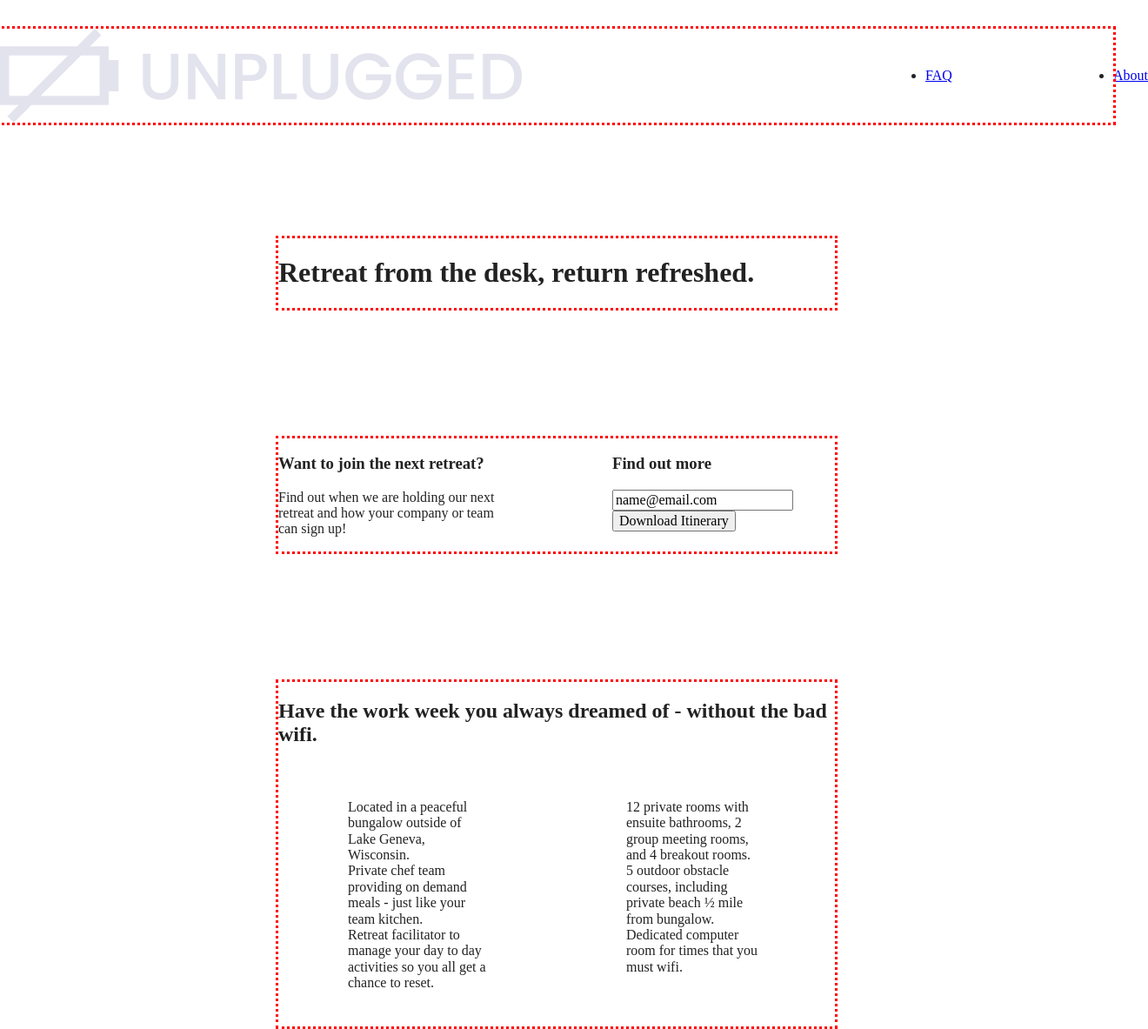
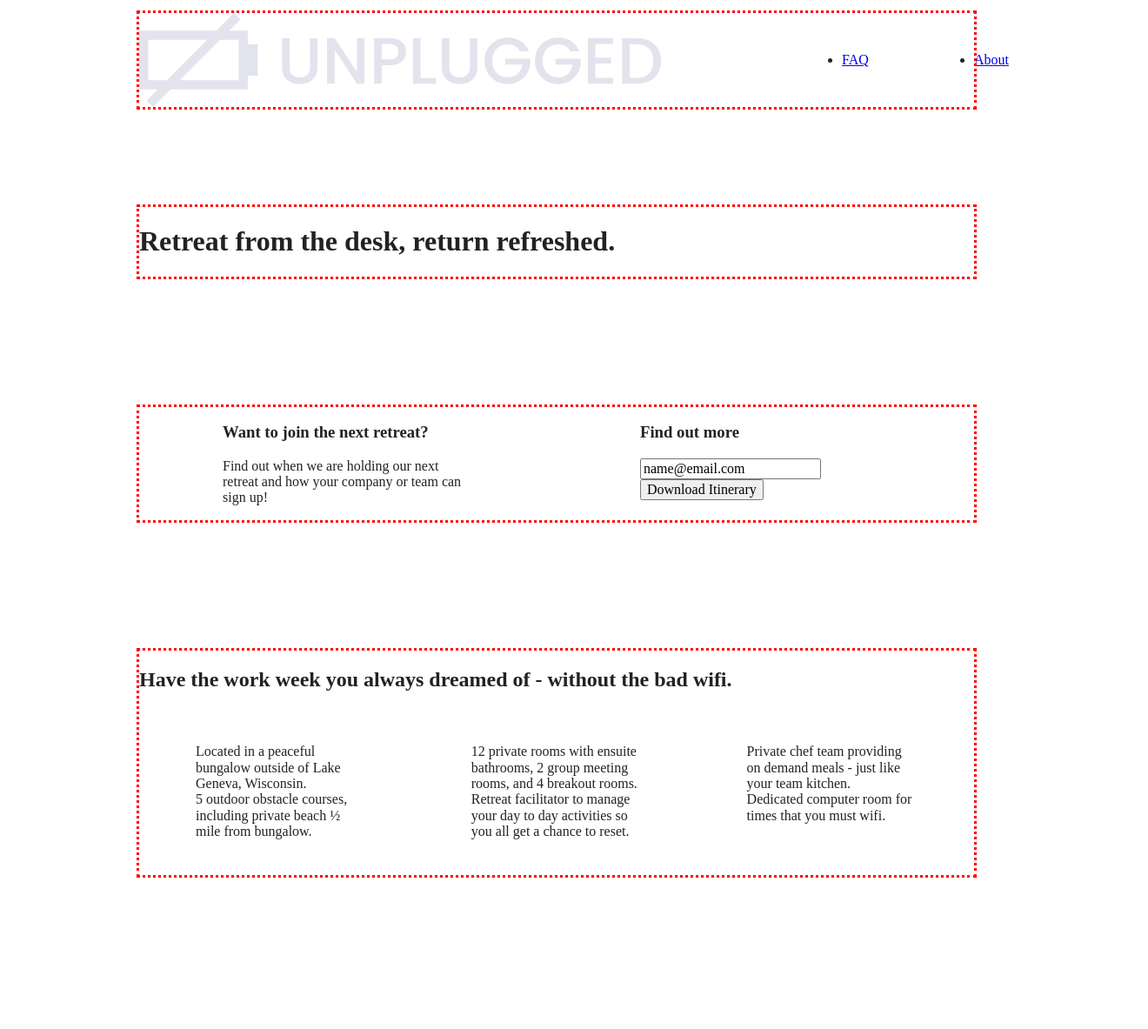
Before and after one commit to laurenferguson023/unplugged, a website built with Parcel: page index.html in a window 1280 px wide. Shown: the top 1183 px of the page at 87% size, 1320 px wide, since content can reach past the window. Built offline with nearby package versions, Linux system fonts and the light colour scheme; files whose address does not match are found by name.

Commit message:
Added desktop media query

```diff
--- a/css/main.css
+++ b/css/main.css
@@ -356,7 +356,7 @@ aside {
 
   /*General Styles*/
   .content-wrapper {
-    width: 640px;
+    max-width: 640px;
     margin: 100px 0;
   }
 
@@ -408,7 +408,7 @@ aside {
   }
 
   .features .features-item-description {
-    width: 50%;
+    width: 62%;
   }
 
   /*Reviews*/
@@ -478,8 +478,64 @@ aside {
   }
 }
 
-@media only screen and (min-width: 1200px) {}
+@media only screen and (min-width: 1200px) {
   /*Desktop styles here*/
+
+  /*General Styles*/
+  .content-wrapper {
+    max-width: 960px;
+  }
+
+  /*Header*/
+  header {
+    padding: 15px 0;
+  }
+
+  /*Hero Area*/
+  .hero-area h1 {
+    width: 80%;
+  }
+
+  /*Aside*/
+  aside .content-wrapper{
+    justify-content: space-around;
+  }
+
+  aside .content-wrapper .form-description,
+  aside .content-wrapper .form {
+    width: 30%;
+  }
+
+  /*Features*/
+
+  .features h2 {
+   width: 90%;
+  }
+
+  .features article {
+    flex-basis: 33%;
+  }
+
+  /*Reviews*/
+
+  .reviews article div {
+    width: 42%;
+  }
+
+  /*----About Page */
+
+  .mission h2,
+  .contact-section .content-wrapper h2 {
+    width: 95%;
+  }
+
+  /*-----FAQ Page -------*/
+
+  .faq h2 {
+    width: 100%;
+  }
+}
+
 
 
 
```
